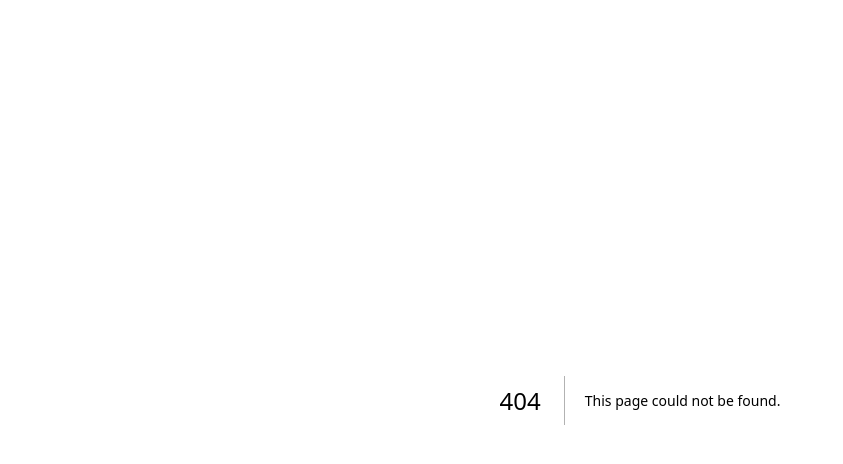
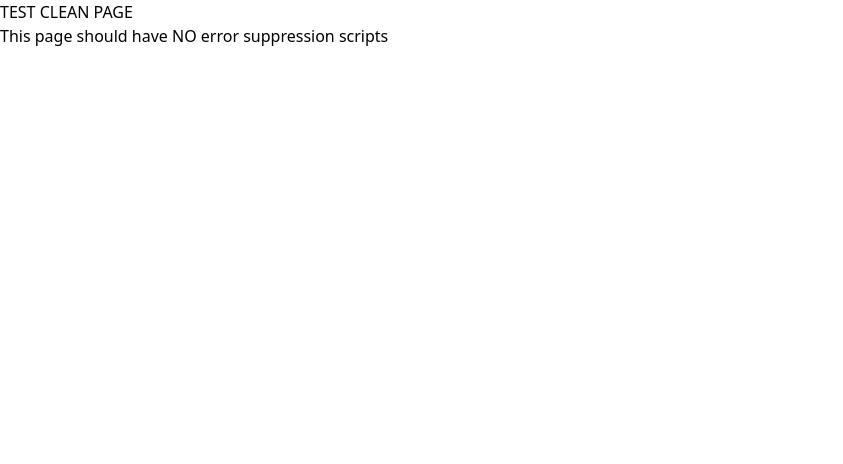
Before and after one commit to freedombydesign/ai-strategist-dashboard, a Next.js app: page /test-clean in a window 1280 px wide. Before the commit this address had no page. Shown: the top 464 px of the page, without its empty margins (0-843 px from the left). Built offline with nearby package versions, Linux system fonts and the light colour scheme.

Commit message:
Add test clean page

```diff
--- /dev/null
+++ b/src/app/test-clean/page.tsx
@@ -0,0 +1,13 @@
+export default function TestClean() {
+  return (
+    <div>
+      <h1>TEST CLEAN PAGE</h1>
+      <p>This page should have NO error suppression scripts</p>
+      <script
+        dangerouslySetInnerHTML={{
+          __html: `console.log('TEST CLEAN PAGE LOADED - checking for error suppression');`
+        }}
+      />
+    </div>
+  )
+}
```
